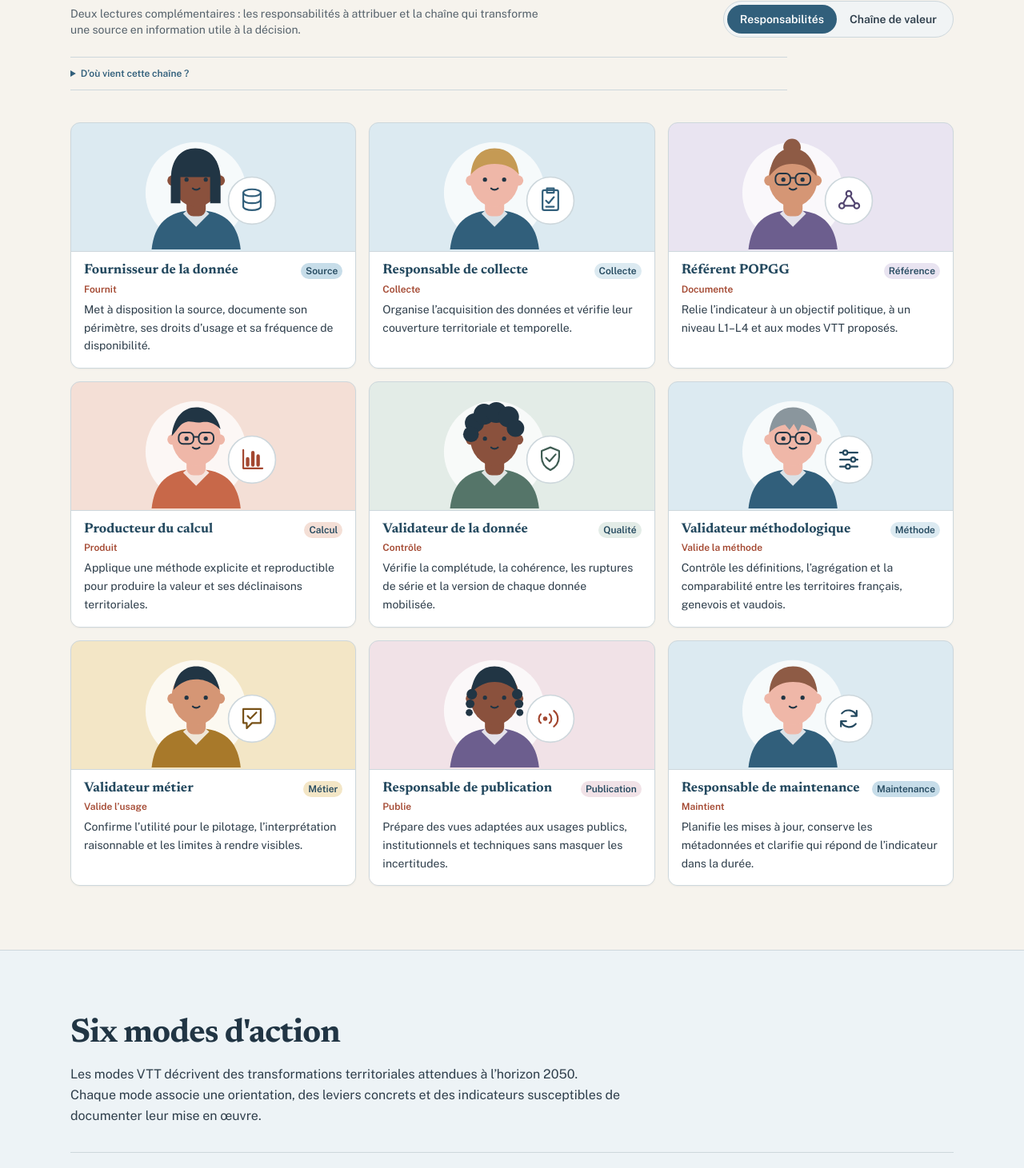
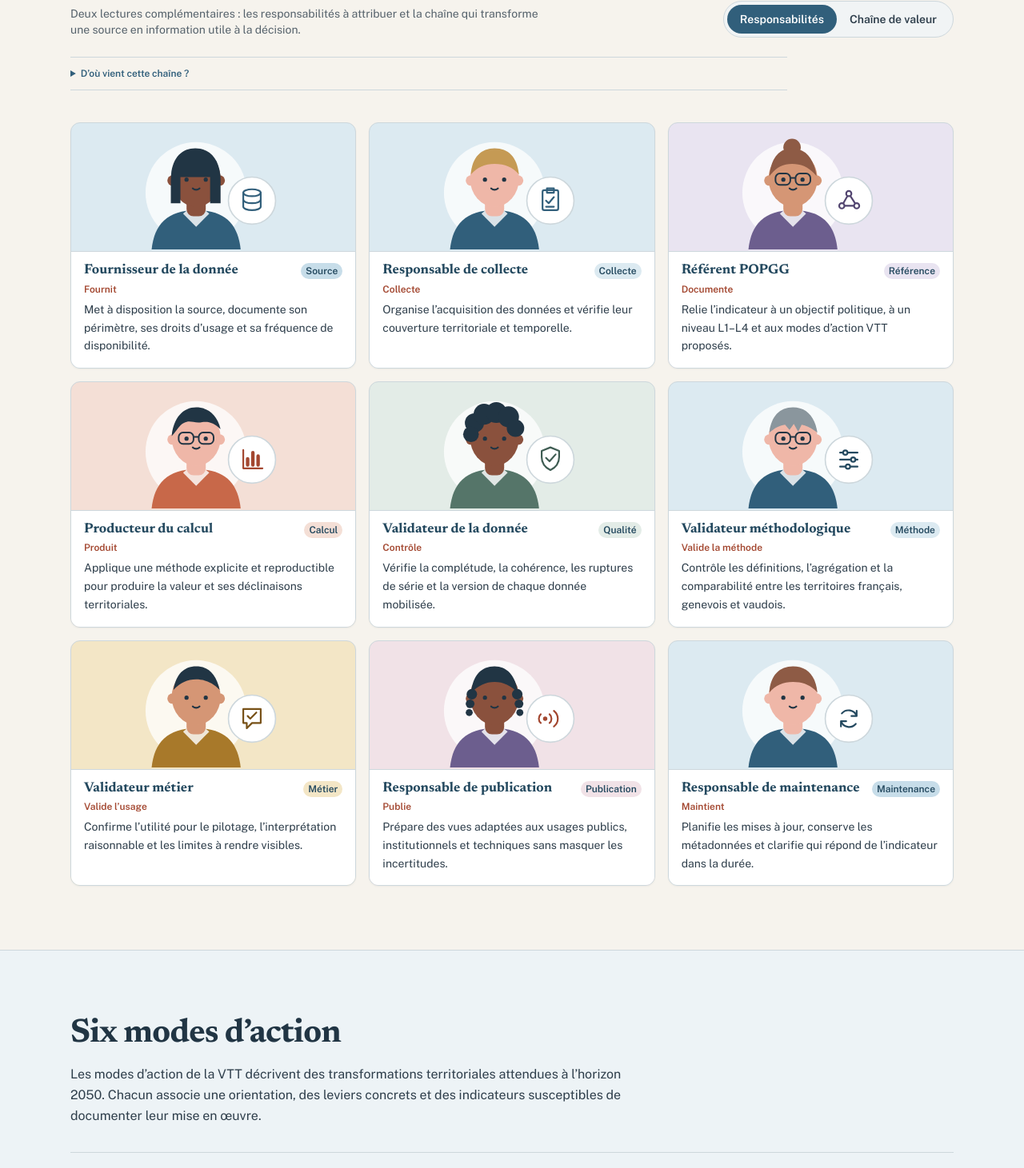
Before and after one commit to action-situee/projet-popgg-atelier2, a React (Vite) app: page / in a window 1280 px wide. Shown: the part 1308-2769 px from the top of the page at 80% size. Built offline with nearby package versions, Linux system fonts and the light colour scheme; the HTML template or start-up script is replaced by a standard one.

Commit message:
Harmonise le terme modes d action

```diff
--- a/src/App.tsx
+++ b/src/App.tsx
@@ -682,7 +682,7 @@ const characters: Character[] = [
   {
     name: "Référent POPGG",
     role: "Documente",
-    desc: "Relie l’indicateur à un objectif politique, à un niveau L1–L4 et aux modes VTT proposés.",
+    desc: "Relie l’indicateur à un objectif politique, à un niveau L1–L4 et aux modes d’action VTT proposés.",
     avatar: { icon: "reference", skin: "var(--color-illustration-skin-medium)", hair: "var(--color-illustration-hair-warm)", clothing: "var(--color-violet)", accent: "var(--color-violet-strong)", hairStyle: "bun", glasses: true },
     bg: "var(--color-violet-soft)",
     badge: "Référence",
@@ -769,7 +769,7 @@ const valueChain = [
   {
     title: "Référentiel",
     action: "Documenter",
-    desc: "Relier l’indicateur à un objectif, à un niveau L1–L4 et aux modes VTT proposés.",
+    desc: "Relier l’indicateur à un objectif, à un niveau L1–L4 et aux modes d’action VTT proposés.",
     owner: "Référent POPGG",
     color: "var(--color-violet-soft)",
     accent: "var(--color-violet-strong)",
@@ -1011,7 +1011,7 @@ export default function App() {
         </div>
         <div className="flex gap-5 text-sm font-medium" style={{ color: "var(--color-text)" }}>
           <a href="#acteurs" className="hover:text-[var(--color-primary)] transition-colors">Acteurs</a>
-          <a href="#vtt" className="hover:text-[var(--color-primary)] transition-colors">Modes VTT</a>
+          <a href="#vtt" className="hover:text-[var(--color-primary)] transition-colors">Modes d’action</a>
           <button
             onClick={() => setPage("indicateurs")}
             className="flex items-center gap-1 hover:text-[var(--color-primary)] transition-colors font-semibold"
@@ -1231,7 +1231,7 @@ export default function App() {
               </p>
               <ul className="mt-3 pl-5 list-disc space-y-2">
                 <li>
-                  Le narratif fournit l’ossature générale : objectifs politiques, modes VTT, portefeuille d’indicateurs, données et métadonnées, calculs et contrôles, tableau de bord, décision et réorientation.
+                  Le narratif fournit l’ossature générale : objectifs politiques, modes d’action VTT, portefeuille d’indicateurs, données et métadonnées, calculs et contrôles, tableau de bord, décision et réorientation.
                 </li>
                 <li>
                   Le rapport final et la note stratégique précisent les fonctions nécessaires, de la source à la maintenance, et proposent une adaptation du RACI : Fournit, Collecte, Produit, Valide, Consulte, Publie, Maintient.
@@ -1336,16 +1336,16 @@ export default function App() {
               lineHeight: 1.2,
               letterSpacing: "-0.02em",
             }}>
-              Six modes d'action
+              Six modes d’action
             </h2>
             <p className="mt-3 text-base leading-relaxed" style={{ color: "var(--color-text)", maxWidth: 690 }}>
-              Les modes VTT décrivent des transformations territoriales attendues à l’horizon 2050. Chaque mode associe une orientation, des leviers concrets et des indicateurs susceptibles de documenter leur mise en œuvre.
+              Les modes d’action de la VTT décrivent des transformations territoriales attendues à l’horizon 2050. Chacun associe une orientation, des leviers concrets et des indicateurs susceptibles de documenter leur mise en œuvre.
             </p>
           </div>
 
           <div className="vtt-transversal-row flex flex-col sm:flex-row sm:items-center sm:justify-between gap-4 py-4 mb-7" style={{ borderTop: "1px solid var(--color-border)", borderBottom: "1px solid var(--color-border)" }}>
             <p className="text-sm leading-relaxed" style={{ color: "var(--color-text)", maxWidth: 620 }}>
-              La VTT propose une lecture transversale : un même mode permet de relier les transformations observées dans plusieurs pôles.
+              La VTT propose une lecture transversale : un même mode d’action permet de relier les transformations observées dans plusieurs pôles.
             </p>
             <div className="flex flex-wrap gap-2" aria-label="Pôles d’observation reliés par la VTT">
               {transversalPoles.map((pole) => (
@@ -1501,7 +1501,7 @@ export default function App() {
                 Mise en œuvre par horizon
               </h2>
               <p className="mt-3 text-base leading-relaxed" style={{ color: "var(--color-text)", maxWidth: 700 }}>
-                Cette première matrice relie les modes VTT aux pôles d’observation et aux deux horizons du portefeuille. Elle permet de repérer les sujets déjà inscrits dans la feuille de route et ceux qui restent à cadrer.
+                Cette première matrice relie les modes d’action VTT aux pôles d’observation et aux deux horizons du portefeuille. Elle permet de repérer les sujets déjà inscrits dans la feuille de route et ceux qui restent à cadrer.
               </p>
             </div>
             <span className="self-start lg:self-auto text-xs font-semibold px-3 py-1.5 rounded-full" style={{ background: "var(--color-primary-soft)", color: "var(--color-primary-strong)" }}>
@@ -1519,13 +1519,13 @@ export default function App() {
           <div
             className="implementation-matrix-scroll rounded-2xl overflow-x-auto"
             role="region"
-            aria-label="Matrice de mise en œuvre des modes VTT"
+            aria-label="Matrice de mise en œuvre des modes d’action VTT"
             tabIndex={0}
             style={{ border: "1px solid var(--color-border)", boxShadow: "var(--shadow-sm)" }}
           >
             <table className="implementation-matrix w-full border-collapse">
               <caption className="sr-only">
-                Liens proposés entre les six modes VTT, les pôles d’observation et les horizons L1 et L2 du portefeuille d’indicateurs.
+                Liens proposés entre les six modes d’action VTT, les pôles d’observation et les horizons L1 et L2 du portefeuille d’indicateurs.
               </caption>
               <thead>
                 <tr>
--- a/src/IndicateursPage.tsx
+++ b/src/IndicateursPage.tsx
@@ -414,23 +414,23 @@ function Sidebar({ ind, onClose }: { ind: Indicateur; onClose: () => void }) {
             </div>
           </SidebarSection>
 
-          {/* Modes VTT proposés */}
+          {/* Modes d’action VTT proposés */}
           {vtt && (
             <SidebarSection label="Rattachement VTT proposé">
               <div className="flex flex-col gap-2">
                 <div className="rounded-xl px-4 py-3" style={{ background: vtt.bg, border: "1px solid var(--color-border-subtle)" }}>
                   <div>
-                    <span className="block text-[11px] uppercase tracking-wide" style={{ color: vtt.accent, opacity: 0.65 }}>Mode principal</span>
+                    <span className="block text-[11px] uppercase tracking-wide" style={{ color: vtt.accent, opacity: 0.65 }}>Mode d’action principal</span>
                     <span style={{ fontFamily: "'Newsreader', serif", fontWeight: 700, fontSize: 17, color: vtt.accent }}>{vtt.label}</span>
                   </div>
                   <p className="mt-2 text-xs leading-relaxed" style={{ color: vtt.accent }}>{vtt.question}</p>
                 </div>
                 <div className="rounded-xl px-4 py-3" style={{ background: vttSecondaire?.bg ?? "var(--color-border-faint)", border: "1px solid var(--color-border-subtle)" }}>
-                  <span className="block text-[11px] uppercase tracking-wide" style={{ color: vttSecondaire?.accent ?? "var(--color-text-muted)" }}>Mode secondaire</span>
+                  <span className="block text-[11px] uppercase tracking-wide" style={{ color: vttSecondaire?.accent ?? "var(--color-text-muted)" }}>Mode d’action secondaire</span>
                   <span className="text-sm font-semibold" style={{ color: vttSecondaire?.accent ?? "var(--color-primary-strong)" }}>{ind.lienVTTSecondaire}</span>
                   {!vttSecondaire && (
                     <p className="mt-1 text-xs leading-relaxed" style={{ color: "var(--color-text-muted)" }}>
-                      À confirmer : ce libellé ne correspond pas à l’un des six modes VTT.
+                      À confirmer : ce libellé ne correspond pas à l’un des six modes d’action VTT.
                     </p>
                   )}
                 </div>
@@ -623,7 +623,7 @@ function MatriceView({
         <thead>
           <tr>
             <th className="text-left py-3 pr-4 text-xs font-semibold" style={{ color: "var(--color-text)", opacity: 0.5, width: 180 }}>
-              Mode VTT principal proposé
+              Mode d’action VTT principal proposé
             </th>
             {MATURITES.map((m) => (
               <th key={m} className="py-3 px-2 text-center" style={{ width: "20%" }}>
@@ -857,7 +857,7 @@ export default function IndicateursPage({ onBack }: { onBack: () => void }) {
             Fiches indicateurs
           </h1>
           <p className="mt-2 text-sm" style={{ color: "var(--color-text)", maxWidth: 520 }}>
-            Portefeuille de travail L1 + L2 : {indicateurs.length} indicateurs explorables par grille, mode VTT principal proposé ou matrice VTT × maturité.
+            Portefeuille de travail L1 + L2 : {indicateurs.length} indicateurs explorables par grille, mode d’action VTT principal proposé ou matrice VTT × maturité.
           </p>
           <p className="mt-3 text-xs leading-relaxed" style={{ color: "var(--color-text-muted)", maxWidth: 720 }}>
             Les rattachements VTT sont un préclassement à synchroniser avec le tableur consolidé. Les 21 indicateurs L3 et les 47 indicateurs L4 restent dans la feuille de route et la traçabilité de l’étude.
```
Also changed, not shown: 1 other file (tests, documents, lock files or other folders).
